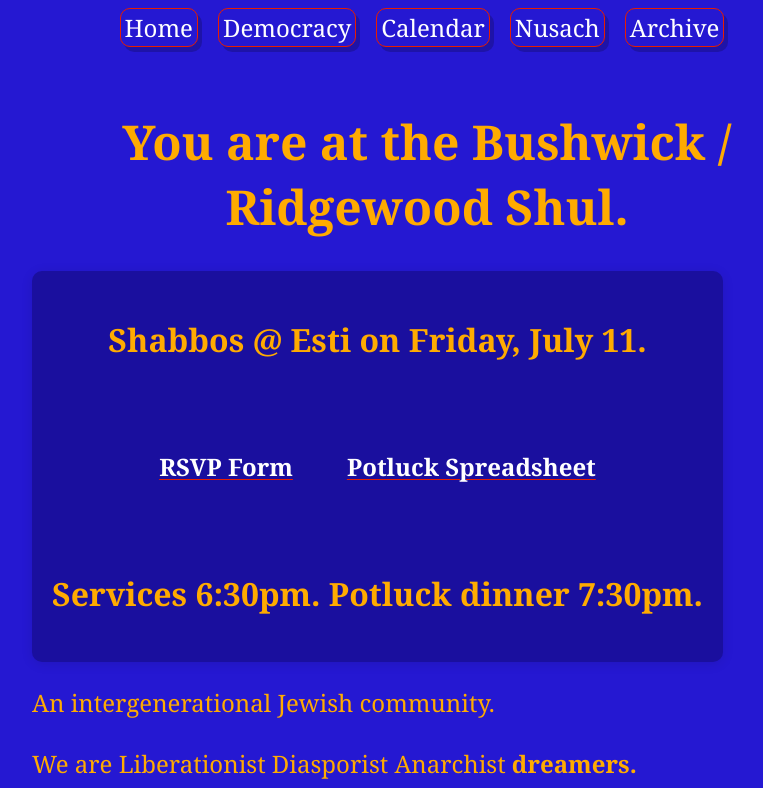
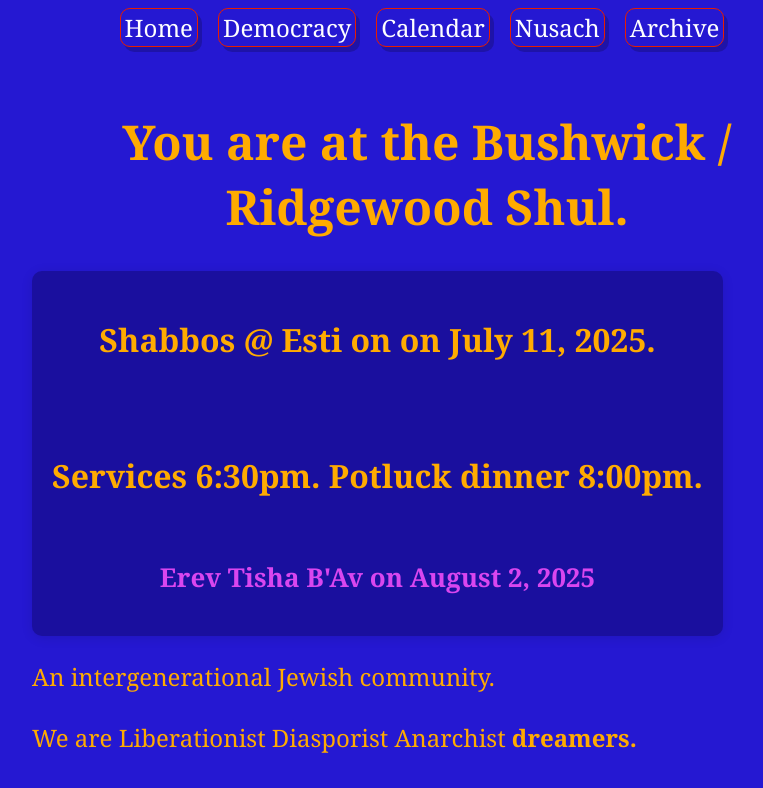
Before and after one commit to cyberjewess/tbrs-sv, a SvelteKit app: page / in a window 1280 px wide. Shown: the top 788 px of the page, without its empty margins (213-976 px from the left). Built offline with nearby package versions, Linux system fonts and the light colour scheme.

Commit message:
add dynamic events to homepage

```diff
--- a/src/routes/+page.svelte
+++ b/src/routes/+page.svelte
@@ -1,17 +1,58 @@
+<script lang="ts">
+	import { events } from '$lib/data/events';
+
+	// Helper to get today's date at midnight
+	function todayISO(): string {
+		const now = new Date();
+		now.setHours(0, 0, 0, 0);
+		return now.toISOString().slice(0, 10);
+	}
+
+	const today = todayISO();
+
+	const upcomingEvents = events
+		.filter((e) => e.date >= today)
+		.sort((a, b) => b.date.localeCompare(a.date));
+	const nextShabbos = upcomingEvents.filter((e) => e.isShabbos).pop();
+	const nextEvent = upcomingEvents.filter((e) => !e.isShabbos).pop();
+	const toDate = (s?: string) => {
+		if (s) {
+			return (
+				'on ' +
+				new Date(s ?? '').toLocaleDateString('en-US', {
+					year: 'numeric',
+					month: 'long',
+					day: 'numeric'
+				})
+			);
+		}
+		return 'TBA';
+	};
+	const shabbosDate = toDate(nextShabbos?.date);
+	const eventDate = toDate(nextEvent?.date);
+</script>
+
 <div class="home">
 	<h1>You are at the Bushwick / Ridgewood Shul.</h1>
 
 	<div class="upcoming">
-		<h2>Shabbos @ Esti on Friday, July 11.</h2>
+		<h2>Shabbos @ Esti on {shabbosDate}.</h2>
 		<div class="event-links">
+			<!---
 			<h3 class="event-link">
 				<a target="_blank" href="/rsvp"> RSVP Form </a>
 			</h3>
 			<h3 class="event-link">
 				<a target="_blank" href="/plan"> Potluck Spreadsheet </a>
 			</h3>
+			--->
 		</div>
-		<h2>Services 6:30pm. Potluck dinner 7:30pm.</h2>
+		<h2>Services 6:30pm. Potluck dinner 8:00pm.</h2>
+		<div>
+			{#if nextEvent}
+				<h3 class="mystical">{nextEvent.title} {eventDate}</h3>
+			{/if}
+		</div>
 	</div>
 
 	<div class="principles">
```
